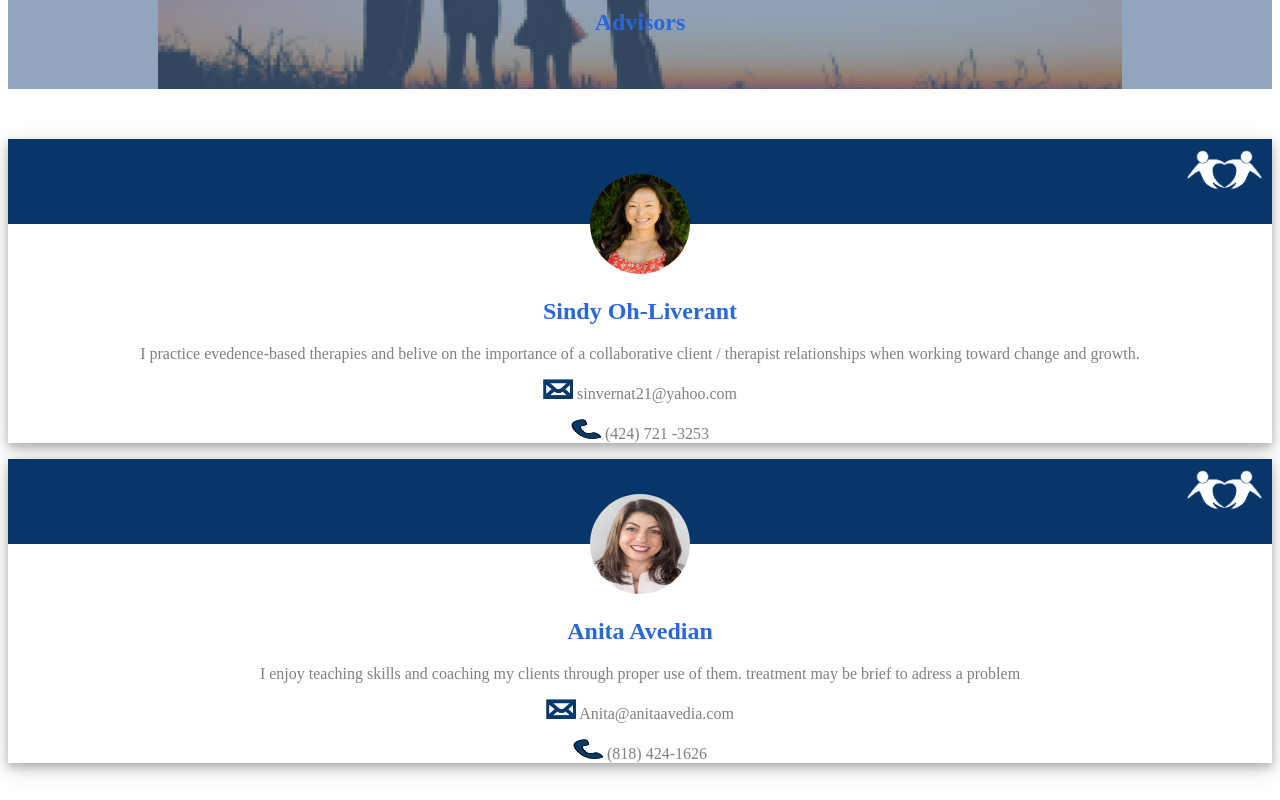
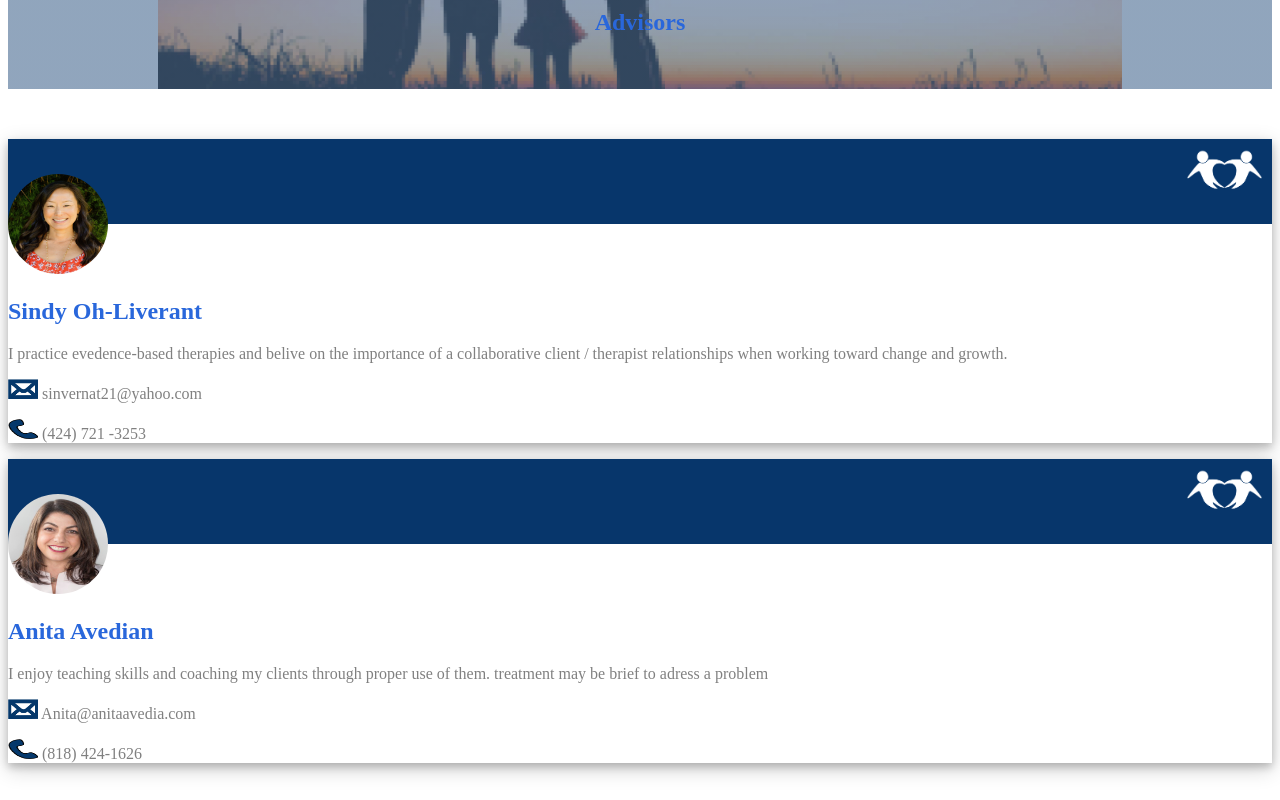
Before and after one commit to TXT-Teens-Exploring-Technology/BehaviorAdvice, an Angular app: page /advisors in a window 1280 px wide. Shown: the part 460-1260 px from the top of the page. Built offline with nearby package versions, Linux system fonts and the light colour scheme; what angular-bootstrap-md would draw is missing.

Commit message:
re aligned advisors

```diff
--- a/src/app/advisors-page/advisors-page.component.scss
+++ b/src/app/advisors-page/advisors-page.component.scss
@@ -57,5 +57,5 @@
     margin-top: 50px;
     margin-bottom: 50px;
     // margin-right: 50px;
-    text-align: center;
+    // text-align: center;
 }
```
